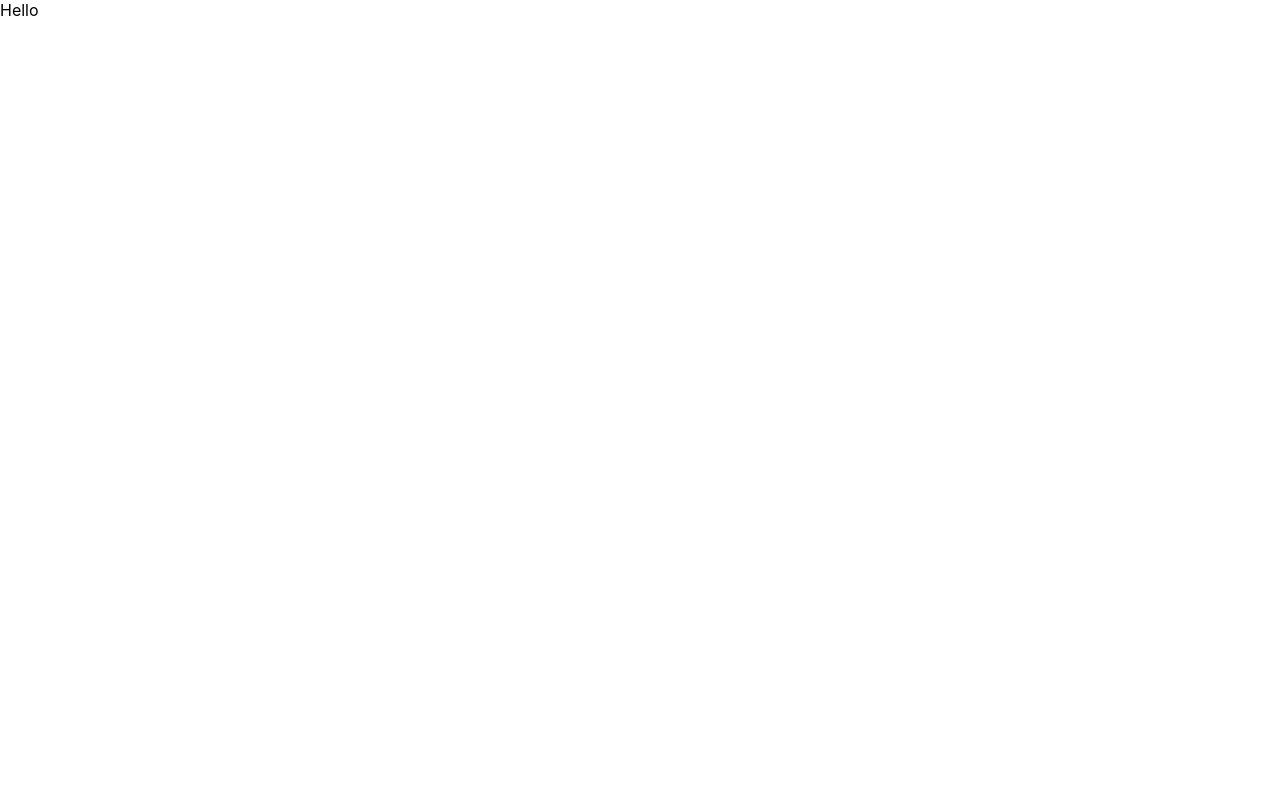
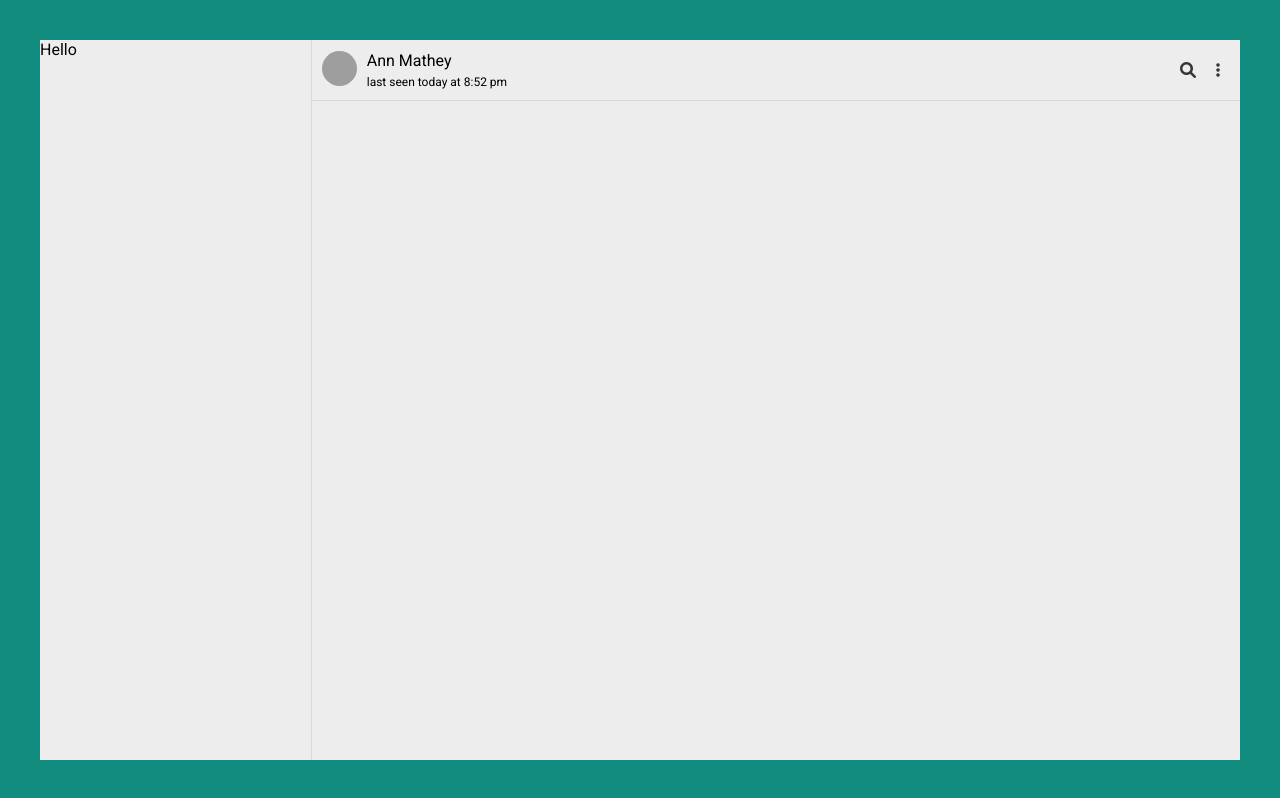
Before and after one commit to devpenzil/whatsapp-ui, a React (Create React App) app: page / in a window 1280 px wide. Built offline with nearby package versions, Linux system fonts and the light colour scheme; grey boxes are pictures that could not be loaded.

Commit message:
Right Top

```diff
--- a/public/index.html
+++ b/public/index.html
@@ -3,6 +3,7 @@
   <head>
     <meta charset="utf-8" />
     <link rel="icon" href="%PUBLIC_URL%/favicon.ico" />
+    <link rel="stylesheet" href="https://cdnjs.cloudflare.com/ajax/libs/font-awesome/6.0.0-beta2/css/all.min.css" integrity="sha512-YWzhKL2whUzgiheMoBFwW8CKV4qpHQAEuvilg9FAn5VJUDwKZZxkJNuGM4XkWuk94WCrrwslk8yWNGmY1EduTA==" crossorigin="anonymous" referrerpolicy="no-referrer" />
     <meta name="viewport" content="width=device-width, initial-scale=1" />
     <meta name="theme-color" content="#000000" />
     <meta
@@ -10,34 +11,14 @@
       content="Web site created using create-react-app"
     />
     <link rel="apple-touch-icon" href="%PUBLIC_URL%/logo192.png" />
-    <!--
-      manifest.json provides metadata used when your web app is installed on a
-      user's mobile device or desktop. See https://developers.google.com/web/fundamentals/web-app-manifest/
-    -->
+
     <link rel="manifest" href="%PUBLIC_URL%/manifest.json" />
-    <!--
-      Notice the use of %PUBLIC_URL% in the tags above.
-      It will be replaced with the URL of the `public` folder during the build.
-      Only files inside the `public` folder can be referenced from the HTML.
 
-      Unlike "/favicon.ico" or "favicon.ico", "%PUBLIC_URL%/favicon.ico" will
-      work correctly both with client-side routing and a non-root public URL.
-      Learn how to configure a non-root public URL by running `npm run build`.
-    -->
-    <title>React App</title>
+    <title>Whatsapp UI</title>
   </head>
   <body>
     <noscript>You need to enable JavaScript to run this app.</noscript>
     <div id="root"></div>
-    <!--
-      This HTML file is a template.
-      If you open it directly in the browser, you will see an empty page.
 
-      You can add webfonts, meta tags, or analytics to this file.
-      The build step will place the bundled scripts into the <body> tag.
-
-      To begin the development, run `npm start` or `yarn start`.
-      To create a production bundle, use `npm run build` or `yarn build`.
-    -->
   </body>
 </html>
--- a/src/App.tsx
+++ b/src/App.tsx
@@ -1,7 +1,11 @@
 import React from "react";
-
+import Home from "./pages/homepage/Home";
 function App() {
-  return <div className="App">Hello</div>;
+  return (
+    <div className="App">
+      <Home />
+    </div>
+  );
 }
 
 export default App;
--- /dev/null
+++ b/src/components/rightnamingpanel/RightNamingPanel.tsx
@@ -0,0 +1,23 @@
+import React from 'react'
+import './style.scss'
+function LeftNamingPanel() {
+    return (
+        <div className='righttop'>
+            <div className='left'>
+                <div>
+                    <img src="https://images.pexels.com/photos/2690323/pexels-photo-2690323.jpeg?auto=compress&cs=tinysrgb&dpr=1&w=500" alt="" />
+                </div>
+                <div className='text'>
+                    <div className='name'>Ann Mathey</div>
+                    <div className='status'>last seen today at 8:52 pm</div>
+                </div>
+            </div>
+            <div className='right'>
+            <i className="fas fa-search"></i>
+            <i className="fas fa-ellipsis-v"></i>
+            </div>
+        </div>
+    )
+}
+
+export default LeftNamingPanel
--- /dev/null
+++ b/src/components/rightnamingpanel/style.scss
@@ -0,0 +1,37 @@
+.righttop{
+    height: 60px;
+    min-width: 100%;
+    display: flex;
+    flex-direction: row;
+    justify-content: space-between;
+    align-items: center;
+    border-bottom: 1px solid #dadada;
+    .left{
+        padding-left: 10px;
+        display: flex;
+
+        img{
+            width: 35px;
+            height: 35px;
+            border-radius: 50%;
+        }
+        .text{
+            padding-left: 10px;
+            .name{
+                font-size: 16px;
+            }
+            .status{
+                margin-top: 5px;
+                font-size: 12px;
+            }
+        }
+    }
+    .right{
+        padding-right: 10px;
+        i{
+            padding-left: 10px;
+            padding-right: 10px;
+            color: rgb(53, 53, 53);
+        }
+    }
+}
--- a/src/index.scss
+++ b/src/index.scss
@@ -1,8 +1,9 @@
+@import url('https://fonts.googleapis.com/css2?family=Roboto:wght@100;300;400;500;700;900&display=swap');
 body {
+  width: 100%;
+  height: 100vh;
   margin: 0;
-  font-family: -apple-system, BlinkMacSystemFont, 'Segoe UI', 'Roboto', 'Oxygen',
-    'Ubuntu', 'Cantarell', 'Fira Sans', 'Droid Sans', 'Helvetica Neue',
-    sans-serif;
+  font-family: 'Roboto', sans-serif;
   -webkit-font-smoothing: antialiased;
   -moz-osx-font-smoothing: grayscale;
 }
--- /dev/null
+++ b/src/pages/homepage/Home.scss
@@ -0,0 +1,25 @@
+.container{
+    width: 100%;
+    height: 100vh;
+    display: flex;
+    flex-direction: row;
+    justify-content: center;
+    align-items: center;
+    background-color: #128C7E;
+    .home{
+        width: 1200px;
+        height: 90vh;
+        background-color: #ededed;
+        display: flex;
+        flex-direction: row;
+
+        .left-panel{
+            width: 350px;
+            height: 100%;
+            border-right: 1px solid #dadada;
+        }
+        .right-panel{
+            width: 100%;
+        }
+    }
+}
--- /dev/null
+++ b/src/pages/homepage/Home.tsx
@@ -0,0 +1,19 @@
+import React from 'react'
+import './Home.scss'
+import RightNamingPanel from '../../components/rightnamingpanel/RightNamingPanel'
+function Home() {
+    return (
+        <div className="container">
+            <div className='home'>
+            <div className="left-panel">
+                Hello
+            </div>
+            <div className="right-panel">
+                <RightNamingPanel />
+            </div>
+        </div>
+        </div>
+    )
+}
+
+export default Home
```
Also changed, not shown: src/components/message/Message.tsx (added, +11 -0 lines), src/components/message/style.scss (added).
